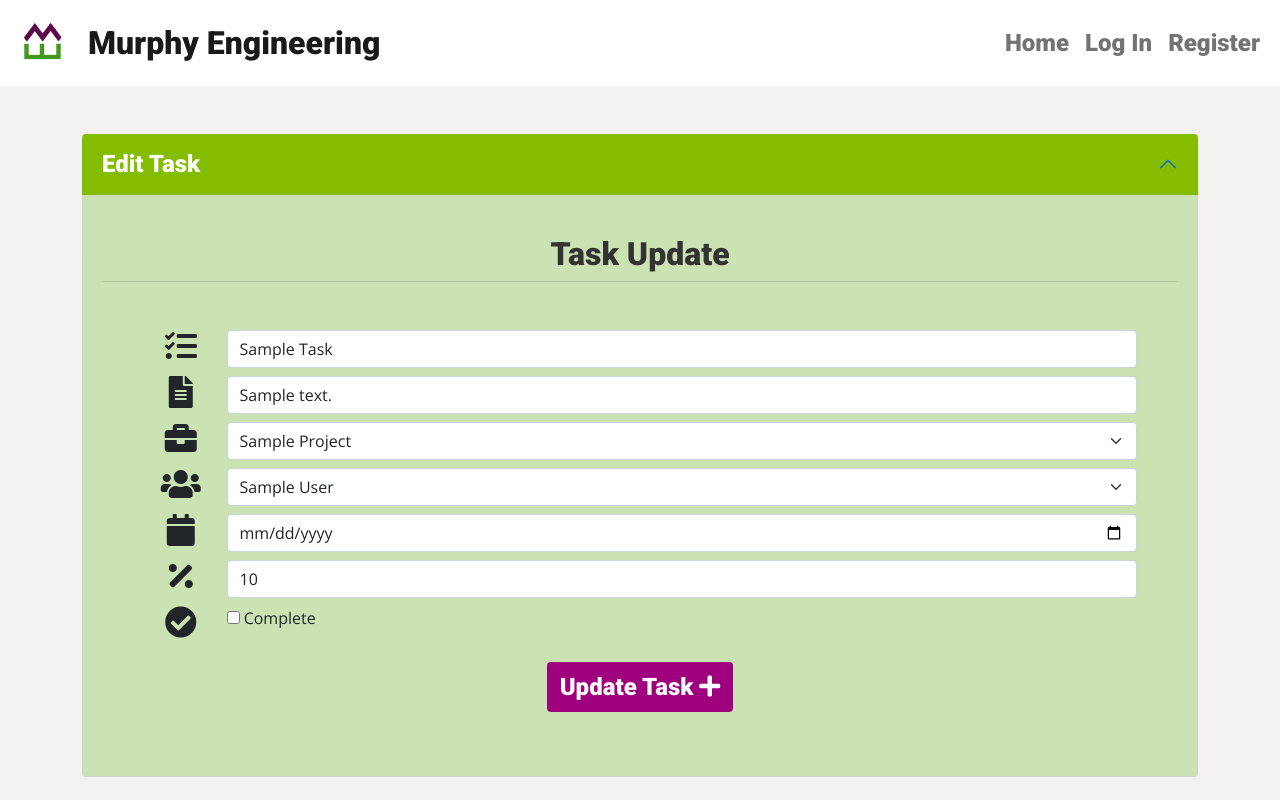
After one commit to Code-Institute-Submissions/Milestone-Project-143, a Flask app: page /edit_task/1 in a window 1280 px wide. The commit adds this page. Run offline with Flask 2, Linux system fonts and the light colour scheme; a database or web service that is not in the repository returns one stand-in record (values such as "Sample title"); some libraries are stand-ins or nearby versions.

Commit message:
added task CRU functionality and updated profile with tasks data

```diff
--- a/app.py
+++ b/app.py
@@ -265,7 +265,6 @@ def edit_project(project_no):
     clients = list(mongo.db.clients.find())
     employees = list(mongo.db.employees.find({}, {"password": 0}))
     project = mongo.db.projects.find_one({"project_no": int_project_no})
-    print(project)
     return render_template("edit_project.html",
                            project=project,
                            clients=clients, employees=employees)
@@ -373,7 +372,8 @@ def profile(email):
         {"employee_id": managerid})["email"]
     projects = list(mongo.db.projects.find())
     clients = list(mongo.db.clients.find())
-
+    tasks = list(mongo.db.tasks.find({"employee_id": employee_id}))
+    print(tasks)
     if session["employee"]:
         return render_template("profile.html",
                                first_name=first_name.capitalize(),
@@ -384,10 +384,93 @@ def profile(email):
                                managername=managername,
                                manageremail=manageremail,
                                projects=projects,
-                               clients=clients)
+                               clients=clients,
+                               tasks=tasks)
     return redirect(url_for("login"))
 
 
+# Tasks Directory
+# Project Directory
+@app.route("/get_tasks")
+def get_tasks():
+    tasks = list(mongo.db.tasks.find())
+    projects = list(mongo.db.projects.find())
+    employees = list(mongo.db.employees.find({}, {"password": 0}))
+    return render_template("tasks.html",
+                           projects=projects,
+                           tasks=tasks, employees=employees)
+
+
+# Add Task Functionality
+@app.route("/add_task", methods=["GET", "POST"])
+def add_task():
+    # Insert Info into Mondo DB
+    task_id = list(mongo.db.tasks.distinct("task_id"))
+    task_id_int = list(map(int, task_id))
+    task_id_int.sort()
+    new_task_id = task_id_int[-1] + 1
+    complete = "yes" if request.form.get("complete") else "no"
+    taskregister = {
+            "task_id": new_task_id,
+            "task_name": request.form.get("task_name").lower(),
+            "task_description":
+            request.form.get("task_description").lower(),
+            "project_no": request.form.get("project_no"),
+            "due_date": request.form.get("duedate"),
+            "employee_id": request.form.get("employee_id"),
+            "progress": request.form.get("progress"),
+            "complete": complete,
+    }
+
+    mongo.db.tasks.insert_one(taskregister)
+    flash("Task added Successfully!")
+    return redirect(url_for("get_tasks"))
+
+
+# Edit Project Functionality and page rendering
+@app.route("/edit_task/<task_id>", methods=["GET", "POST"])
+def edit_task(task_id):
+    int_task_id = int(task_id)
+    if request.method == "POST":
+        # Insert Info into Mondo DB
+        complete = "yes" if request.form.get("complete") else "no"
+        taskregister = {
+            "task_id": task_id,
+            "task_name": request.form.get("task_name").lower(),
+            "task_description":
+            request.form.get("task_description").lower(),
+            "project_no": request.form.get("project_no"),
+            "due_date": request.form.get("duedate"),
+            "employee_id": request.form.get("employee_id"),
+            "progress": request.form.get("progress"),
+            "complete": complete,
+        }
+        mongo.db.tasks.update(
+                                 {"task_id": int_task_id},
+                                 taskregister)
+        flash("Task Update Successful!")
+        return redirect(url_for("get_tasks"))
+    projects = list(mongo.db.projects.find())
+    employees = list(mongo.db.employees.find({}, {"password": 0}))
+    task = mongo.db.tasks.find_one({"task_id": int_task_id})
+    return render_template("edit_task.html",
+                           projects=projects,
+                           task=task, employees=employees)
+
+
+# Tasks Search Query
+@app.route("/task_search", methods=["GET", "POST"])
+def task_search():
+    query = request.form.get("taskquery")
+    projects = list(mongo.db.projects.find())
+    employees = list(mongo.db.employees.find({}, {"password": 0}))
+    tasks = list(mongo.db.tasks.find({"$text": {"$search": query}}))
+    return render_template("tasks.html",
+                           projects=projects,
+                           tasks=tasks, employees=employees)
+
+
+# Logout Functionality
 @app.route("/logout")
 def logout():
     # remove user from session cookie
--- a/templates/base.html
+++ b/templates/base.html
@@ -13,7 +13,7 @@
     <title>PM Dashboard</title>
 </head>
 <body>
-
+    <!--Common Header & Nav to all pages-->
     <header class="sticky-top">
         <nav class="navbar navbar-expand-lg navbar-light white">
             <div class="container-fluid">
@@ -30,15 +30,17 @@
                         <li class="nav-item">
                             <a class="nav-link" aria-current="page" href="{{ url_for('index') }}">Home</a>
                         </li>
+                        <!--Nav link dislayed depends on whether employee is logged in or not-->
                         {% if session.employee %}
                             <li class="nav-item dropdown">
-                            <a class="nav-link dropdown-toggle" href="#" id="navbarDropdown" role="button" data-bs-toggle="dropdown" aria-expanded="false">
-                                Dropdown
-                            </a>
+                                <a class="nav-link dropdown-toggle" href="#" id="navbarDropdown" role="button" data-bs-toggle="dropdown" aria-expanded="false">
+                                    Dropdown
+                                </a>
                             <ul class="dropdown-menu" aria-labelledby="navbarDropdown">
                                 <li><a class="dropdown-item" href="{{ url_for('clients') }}">Clients</a></li>
                                 <li><a class="dropdown-item" href="{{ url_for('get_employees') }}">Employees</a></li>
                                 <li><a class="dropdown-item" href="{{ url_for('get_projects') }}">Projects</a></li>
+                                <li><a class="dropdown-item" href="{{ url_for('get_tasks') }}">Tasks</a></li>
                             </ul>
                             </li>
                             <li class="nav-item">
@@ -47,6 +49,7 @@
                             <li class="nav-item">
                                 <a class="nav-link" href="{{ url_for('logout') }}">Log Out</a>
                             </li>
+                        <!--Nav link if not logged in-->
                         {% else %}
                             <li class="nav-item">
                                 <a class="nav-link" href="{{ url_for('login')}}">Log In</a>
@@ -62,7 +65,7 @@
     </header>
 
     <section>
-        <!-- flash messages -->
+        <!-- flash messages received-->
         {% with messages = get_flashed_messages() %}
             {% if messages %}
                 {% for message in messages %}
@@ -75,10 +78,12 @@
     </section>
 
     <main>
+    <!--Main Content from each template file read in below-->
     {% block content %}
     {% endblock %}
     </main>
 
+    <!--Javascript Libraries and Files-->
     <script src="https://code.jquery.com/jquery-3.5.1.min.js"
         integrity="sha256-9/aliU8dGd2tb6OSsuzixeV4y/faTqgFtohetphbbj0=" crossorigin="anonymous"></script>
     <script src="https://cdn.jsdelivr.net/npm/bootstrap@5.0.0-beta1/dist/js/bootstrap.bundle.min.js"
@@ -94,7 +99,7 @@
         })
     </script>
 
-
+    <!--Additional block to allow script from template pages to be inserted if needed-->
     {% block scripts %}
     {% endblock %}
 </body>
--- /dev/null
+++ b/templates/edit_task.html
@@ -0,0 +1,124 @@
+{% extends "base.html" %}
+{% block content %}
+
+<div class="container-fluid">
+    <div class="container">
+        <div class="row mt-5">
+            <div class="accordion" id="accordionNewProject">
+                <div class="accordion-item">
+                    <h2 class="accordion-header" id="headingReg">
+                        <button class="accordion-button green60 mediumtext darktext" type="button" data-bs-toggle="collapse"
+                            data-bs-target="#collapse" aria-expanded="true" aria-controls="collapse">
+                            Edit Task
+                        </button>
+                    </h2>
+                    <div id="collapse" class="accordion-collapse collapse show" aria-labelledby="headingReg"
+                        data-bs-parent="#accordionNewProject">
+                        <div class="accordion-body green40">
+                            <form class="" method="POST" action="{{ url_for('edit_task', task_id=task.task_id) }}">
+                                <h5 class="card-header darktext largetext mx-auto pt-4 text-center">Task Update</h5>
+                                <div class="card-body p-3 p-md-5">
+                                    <!--Task Name-->
+                                    <div class="mb-2 row">
+                                        <div class="col-1 text-center p-0">
+                                            <i class="fas fa-tasks align-middle largeicon"></i>
+                                        </div>
+                                        <div class="col-11 p-0 px-1">
+                                            <input type="text" name="task_name" pattern="^[a-zA-Z0-9-]+[a-zA-Z0-9- ]+" class="form-control text-capitalize"
+                                                id="task_name" value="{{ task.task_name}}" minlength="2" maxlength="50" required>
+                                        </div>
+                                    </div>
+                                    <!--Task Description-->
+                                    <div class="mb-2 row">
+                                        <div class="col-1 text-center p-0">
+                                            <i class="fas fa-file-alt align-middle largeicon"></i>
+                                        </div>
+                                        <div class="col-11 p-0 px-1">
+                                            <input type="text" name="task_description" pattern="^[a-zA-Z0-9,-.]+[a-zA-Z0-9,-. ]+" class="form-control"
+                                                id="task_description" value="{{ task.task_description }}" minlength="2" maxlength="300" required>
+                                        </div>
+                                    </div>
+                                    <!--Project_Name-->
+                                    <div class="mb-2 row">
+                                        <div class="col-1 text-center p-0">
+                                            <i class="fas fa-briefcase align-middle largeicon"></i>
+                                        </div>
+                                        <div class="col-11 p-0 px-1">
+                                            <select class="form-select text-capitalize" aria-label="Default select example" id="project_no" name="project_no" required>
+                                                {% for project in projects %}
+                                                    {% if project.project_no|string == task.project_no %}
+                                                    <option value="{{ project.project_no }}" selected>{{ project.project_name }}</option>
+                                                    {% endif %}
+                                                <option value="{{ project.project_no }}">{{ project.project_name }}</option>
+                                                {% endfor %}
+                                            </select>
+                                        </div>
+                                    </div>
+                                    <!--Assign Employee-->
+                                    <div class="mb-2 row">
+                                        <div class="col-1 text-center p-0">
+                                            <i class="fas fa-users align-middle largeicon"></i>
+                                        </div>
+                                        <div class="col-11 p-0 px-1">
+                                            <select class="form-select text-capitalize" aria-label="Default select example" id="employee_id" name="employee_id" required>
+                                                {% for employee in employees %}
+                                                    {% if employee.employee_id == task.employee_id %}
+                                                    <option value="{{ employee.employee_id }}" selected>{{ employee.first_name }} {{ employee.last_name }}</option>
+                                                    {% endif %}
+                                                <option value="{{ employee.employee_id }}">{{ employee.first_name }} {{ employee.last_name }}</option>
+                                                {% endfor %}
+                                            </select>
+                                        </div>
+                                    </div>
+                                    <!--Due Date-->
+                                    <div class="mb-2 row">
+                                        <div class="col-1 text-center p-0">
+                                            <i class="fas fa-calendar align-middle largeicon"></i>
+                                        </div>
+                                        <div class="col-11 p-0 px-1">
+                                            <input type="date" name="duedate" class="form-control" id="duedate" value="{{ task.due_date }}" required>
+                                        </div>
+                                    </div>
+                                    <!--Progress-->
+                                    <div class="mb-2 row">
+                                        <div class="col-1 text-center p-0">
+                                            <i class="fas fa-percentage align-middle largeicon"></i>
+                                        </div>
+                                        <div class="col-11 p-0 px-1">
+                                            <input type="number" name="progress" pattern="^[0-9]$" class="form-control"
+                                                id="progress" value="{{ task.progress }}" minlength="1" maxlength="3" required>
+                                        </div>
+                                    </div>
+                                    <!--Complete-->
+                                    <div class="mb-2 row">
+                                        <div class="col-1 text-center p-0">
+                                            <i class="fas fa-check-circle align-middle largeicon"></i>
+                                        </div>
+                                        <div class="col-11 p-0 px-1">
+                                            <label for="complete">
+                                                <input type="checkbox" id="complete" name="complete">
+                                                <span class="lever"></span>
+                                                Complete
+                                            </label>
+                                        </div>
+                                    </div>
+                                    <!--Registration Submit Button-->
+                                    <div class="row mt-4">
+                                        <div class="col-12 text-center">
+                                            <button type="submit"
+                                                class="btn btn-purple mediumtext">
+                                                Update Task <i class="fas fa-plus"></i>
+                                            </button>
+                                        </div>
+                                    </div>
+                                </div>
+                            </form>
+                        </div>
+                    </div>
+                </div>
+            </div>
+        </div>
+    </div>
+</div>
+
+{% endblock %}
--- a/templates/index.html
+++ b/templates/index.html
@@ -8,14 +8,12 @@
                 <h1 class="verylargetext text-uppercase">Welcome to Murphy Engineering Company Intranet</h1>
                 <hr class="divider">
                 <div class="row">
-                    <button class="btn btn-blue col-12 col-md-8 offset-md-2 col-lg-4 offset-lg-4 mediumtext">
+                    <div class="btn btn-blue col-12 col-md-8 offset-md-2 col-lg-4 offset-lg-4 mediumtext">
                         <a class="whitetext btnlink" href="{{ url_for('login')}}">Log In <i class="fas fa-sign-in-alt"></i></a>
-                    </button>
+                    </div>
                 </div>
             </div>
         </div>
-
-
     </div>
 </div>
 
--- a/templates/register.html
+++ b/templates/register.html
@@ -42,7 +42,7 @@
                                 <i class="fas fa-id-card align-middle largeicon"></i>
                             </div>
                             <div class="col-11 p-0 px-1">
-                                <input type="number" name="employee_id" pattern="^[0-9]{1,5}$" class="form-control" id="employee_id" placeholder="Employee ID" minlength="1" maxlength="5" required>
+                                <input type="text" name="employee_id" pattern="^[0-9]{1,5}$" class="form-control" id="employee_id" placeholder="Employee ID" minlength="1" maxlength="5" required>
                             </div>
                         </div>
                         <!--DOB-->
@@ -51,7 +51,7 @@
                                 <i class="fas fa-calendar align-middle largeicon"></i>
                             </div>
                             <div class="col-11 p-0 px-1">
-                                <input type="date" name="dob" class="form-control" id="dob" placeholder="Date of Birth" required>
+                                <input type="date" name="dob" class="form-control" id="dob" required>
                             </div>
                         </div>
                         <!--Manager_Id-->
@@ -83,7 +83,7 @@
                                 <i class="fas fa-file-image align-middle largeicon"></i>
                             </div>
                             <div class="col-11 p-0 px-1">
-                                <input type="file" name="file" value="file" class="form-control" id="file" placeholder="Upload Employee Photo" required>
+                                <input type="file" name="file" class="form-control" id="file" required>
                             </div>
                         </div>
                         <!--Create Password Input-->
```
Also changed, not shown: static/css/style.css (+1 -7 lines), templates/profile.html (+54 -0 lines), templates/tasks.html (added, +182 -0 lines).
